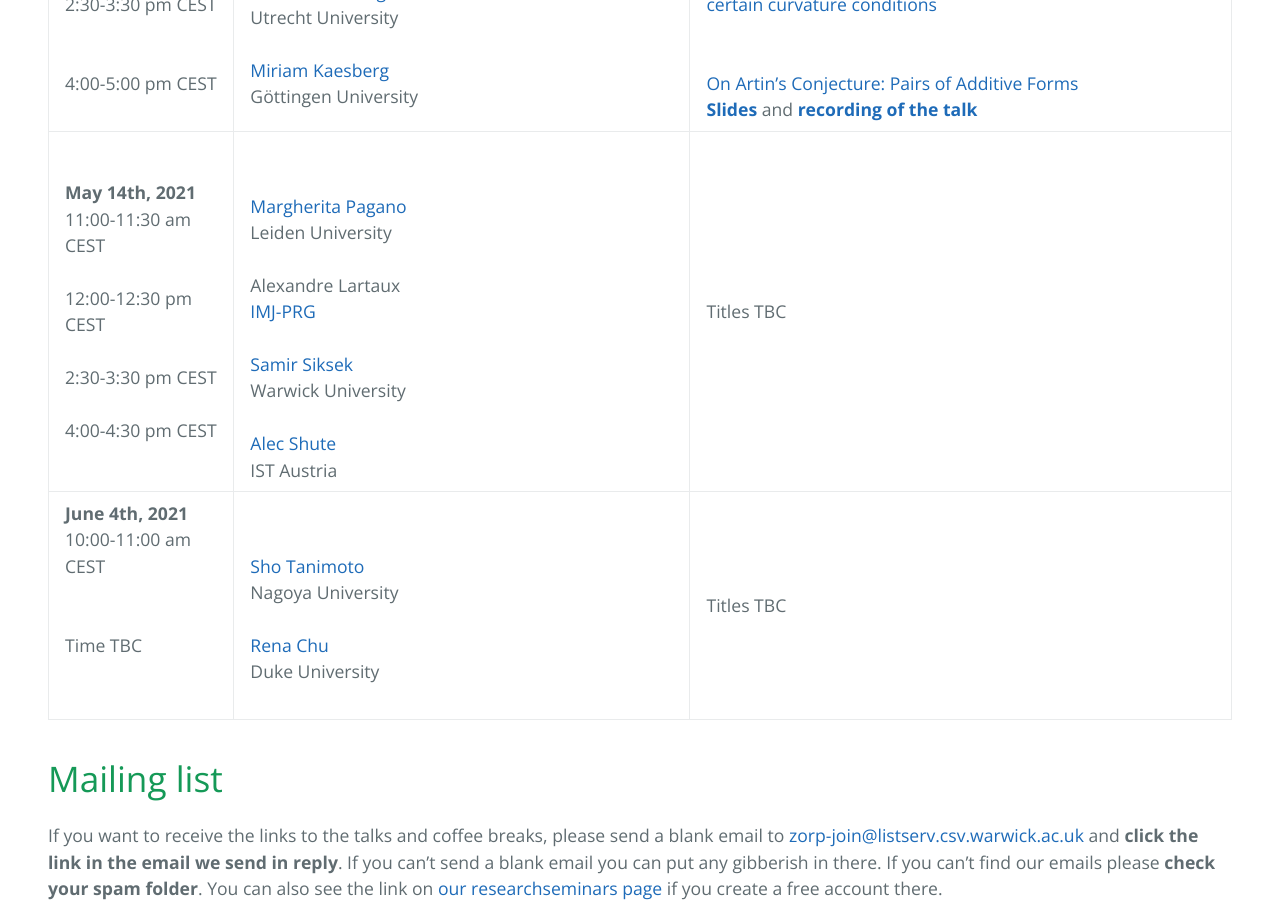
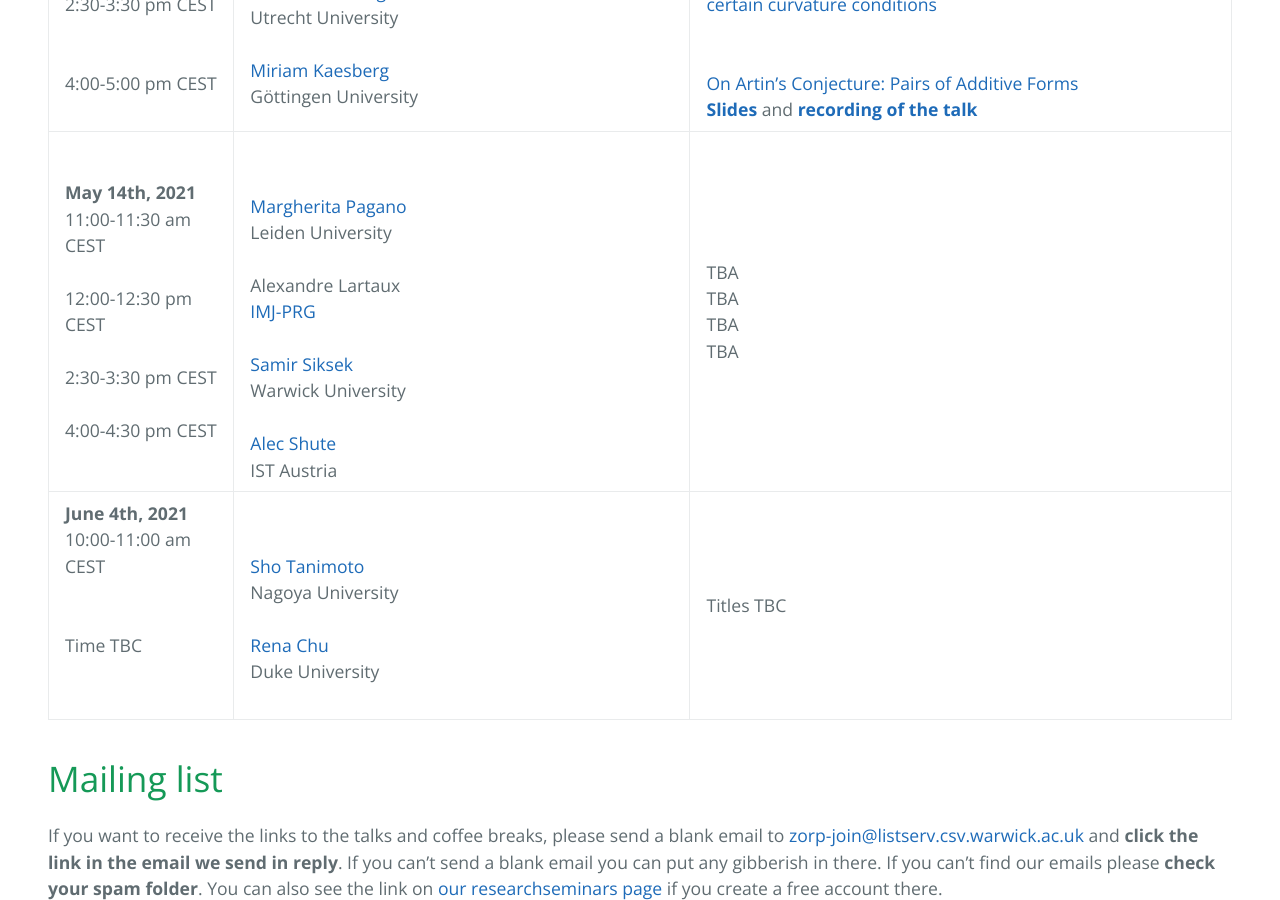
Before and after one commit to zoom-on-rational-points/zoom-on-rational-points.github.io, a Jekyll site: the page built from index.md, in a window 1280 px wide and 900 px high, scrolled down 1749 px. Built offline with Jekyll 4.4.1, drawn with Linux system fonts in a browser that asks for light colours; our own code applies the rules of GitHub Pages for plain Markdown files.

Commit message:
Update index.md

```diff
--- a/index.md
+++ b/index.md
@@ -18,7 +18,7 @@
 | **February 19th, 2021** <br>2:30-3:30 pm CET <br><br> <br> 4:00-5:00 pm CET <br>| <br><a href ="https://webusers.imj-prg.fr/ratko.darda">Ratko Darda</a> <br> Paris University (Paris 7) <br><br>   <a href="https://personal-homepages.mis.mpg.de/winter/">Rosa Winter</a> <br>Max Planck Institute for Mathematics in the Sciences (Leipzig) | <br><a href="https://zoom-on-rational-points.github.io/abstractRD">Manin conjecture for algebraic stacks</a><br><a href="slidesRD.pdf" style="font-weight:bold">Slides</a> and <a href="https://www.youtube.com/watch?v=ZJfP1TI6soQ" style="font-weight:bold">recording of the talk</a><br><br><a href="https://zoom-on-rational-points.github.io/abstractRW">Density of rational points on a family of del Pezzo surfaces of degree 1</a><br><a href="slidesRW.pdf" style="font-weight:bold">Slides</a> and <a href="https://www.youtube.com/watch?v=CdR8nMqoGoE" style="font-weight:bold">recording of the talk</a>|
 | **March 19th, 2021** <br>2:30-3:30 pm CET <br><br> <br> 4:00-5:00 pm CET <br> | <br><a href="https://sites.google.com/site/damarishomepage/">Damaris Schindler</a><br> G&ouml;ttingen University <br><br><a href="https://sites.google.com/a/uic.edu/ardahuseyindemirhan/">Arda Huseyin Demirhan</a><br> University of Illinois at Chicago | <br><a href="https://zoom-on-rational-points.github.io/abstractDS">Campana points on toric varieties</a><br> <a href="slidesDS.pdf" style="font-weight:bold">Slides</a><br><br> <a href="https://zoom-on-rational-points.github.io/abstractAD">Distribution of Rational Points on Toric Varieties: A Multi-Height Approach</a><br> <a href="slidesAD.pdf" style="font-weight:bold">Slides</a> and <a href="https://www.youtube.com/watch?v=W7ImcXOykro&ab_channel=EfthymiosSofos" style="font-weight:bold">recording of the talk</a>|
 | **April 23rd, 2021** <br>2:30-3:30 pm CEST <br><br> <br> 4:00-5:00 pm CEST <br> | <br><a href="https://www.uu.nl/staff/SYamagishi">Shuntaro Yamagishi</a><br> Utrecht University <br><br><a href="https://sites.google.com/view/miriam-kaesberg/home">Miriam Kaesberg</a><br> G&ouml;ttingen University | <br><a href="https://zoom-on-rational-points.github.io/abstractSY">Density of rational points near/on compact manifolds with certain curvature conditions</a><br><br><br><a href="https://zoom-on-rational-points.github.io/abstractMK">On Artin's Conjecture: Pairs of Additive Forms</a><br> <a href="slidesMK.pdf" style="font-weight:bold">Slides</a> and <a href="https://www.youtube.com/watch?v=Xo5pMUckwgo&feature=youtu.be" style="font-weight:bold">recording of the talk</a>|
-| **May 14th, 2021** <br>11:00-11:30 am CEST <br><br>12:00-12:30 pm CEST<br><br>2:30-3:30 pm CEST<br><br>4:00-4:30 pm CEST <br>| <br><br><a href="https://www.universiteitleiden.nl/en/staffmembers/margherita-pagano#tab-1">Margherita Pagano</a><br> Leiden University <br><br>Alexandre Lartaux<br><a href="https://www.imj-prg.fr">IMJ-PRG</a><br><br><a href="https://homepages.warwick.ac.uk/staff/S.Siksek/">Samir Siksek</a><br>Warwick University<br><br><a href="https://ist.ac.at/en/research/browning-group/">Alec Shute</a><br>IST Austria  |  Titles TBC|
+| **May 14th, 2021** <br>11:00-11:30 am CEST <br><br>12:00-12:30 pm CEST<br><br>2:30-3:30 pm CEST<br><br>4:00-4:30 pm CEST <br>| <br><br><a href="https://www.universiteitleiden.nl/en/staffmembers/margherita-pagano#tab-1">Margherita Pagano</a><br> Leiden University <br><br>Alexandre Lartaux<br><a href="https://www.imj-prg.fr">IMJ-PRG</a><br><br><a href="https://homepages.warwick.ac.uk/staff/S.Siksek/">Samir Siksek</a><br>Warwick University<br><br><a href="https://ist.ac.at/en/research/browning-group/">Alec Shute</a><br>IST Austria  |  TBA <br> TBA <br> TBA <br> TBA|
 | **June 4th, 2021** <br>10:00-11:00 am CEST <br><br><br> Time TBC<br><br><br>| <br><a href="https://shotanimoto.wordpress.com">Sho Tanimoto</a><br> Nagoya University <br><br><a href="https://scholars.duke.edu/person/rena.chu">Rena Chu</a><br>Duke University |  Titles TBC|
 
 
```
